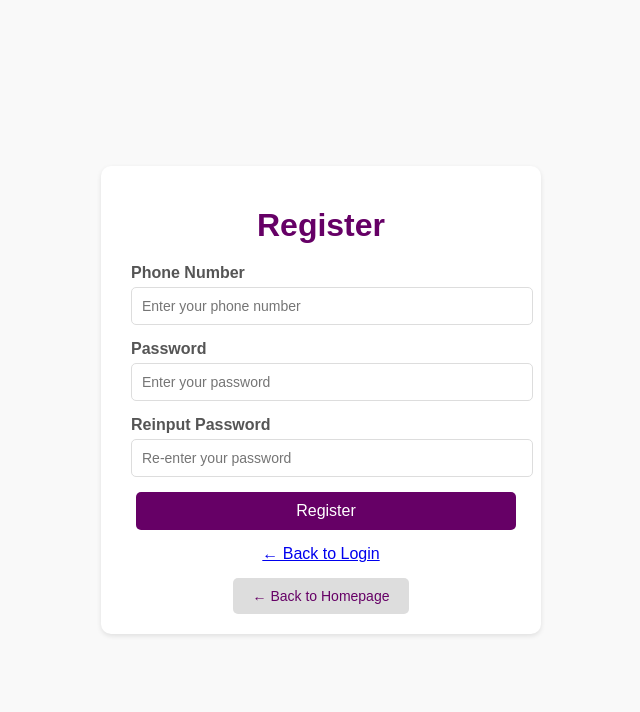
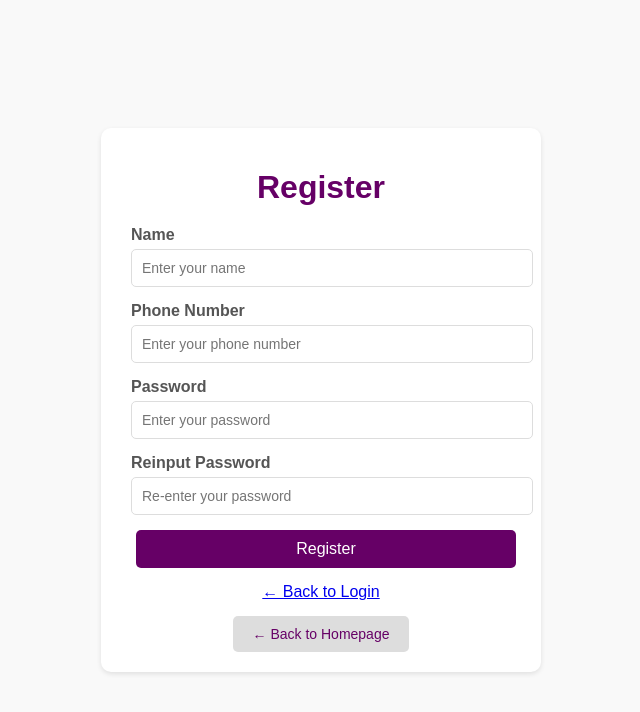
Before and after one commit to beckerbao/tugo-com-fe, a PHP site: page /register.php in a window 1280 px wide. Shown: the top 712 px of the page, without its empty margins (319-959 px from the left). Run offline with PHP 8.4, Linux system fonts and the light colour scheme.

Commit message:
register with name

```diff
--- a/pages/register.php
+++ b/pages/register.php
@@ -9,12 +9,13 @@ APICaller::init();
 $error_message = "";
 
 if ($_SERVER['REQUEST_METHOD'] === 'POST' && isset($_POST['register'])) {
+    $name = $_POST['name'] ?? '';
     $phone = $_POST['phone'] ?? '';
     $password = $_POST['password'] ?? '';
     $repassword = $_POST['repassword'] ?? '';
 
     // Validate inputs
-    if (empty($phone) || empty($password) || empty($repassword)) {
+    if (empty($name) || empty($phone) || empty($password) || empty($repassword)) {
         $error_message = "All fields are required.";
     } elseif (strlen($password) < 8) {
         $error_message = "Password must be at least 8 characters.";
@@ -23,6 +24,7 @@ if ($_SERVER['REQUEST_METHOD'] === 'POST' && isset($_POST['register'])) {
     } else {
         // Call API to register
         $registerResponse = APICaller::post('/register', [
+            'name' => $name,
             'phone' => $phone,
             'password' => $password
         ], [
@@ -30,8 +32,9 @@ if ($_SERVER['REQUEST_METHOD'] === 'POST' && isset($_POST['register'])) {
         ]);
 
         if (isset($registerResponse['status']) && $registerResponse['status'] === 'success') {
-            // Redirect to login page with success message
-            header("Location: login.php?notice=register_success");
+            // Save token to local storage via JavaScript
+            echo "<script>
+            window.location.href='profile.php?notice=register_success'";
             exit;
         } else {
             $error_message = $registerResponse['message'] ?? 'Registration failed. Please try again.';
@@ -46,6 +49,9 @@ if ($_SERVER['REQUEST_METHOD'] === 'POST' && isset($_POST['register'])) {
         <p style="color: red;"> <?php echo htmlspecialchars($error_message); ?> </p>
     <?php endif; ?>
     <form method="POST">
+        <label for="name">Name</label>
+        <input type="text" id="name" name="name" placeholder="Enter your name" required>
+
         <label for="phone">Phone Number</label>
         <input type="text" id="phone" name="phone" placeholder="Enter your phone number" required>
 
```
